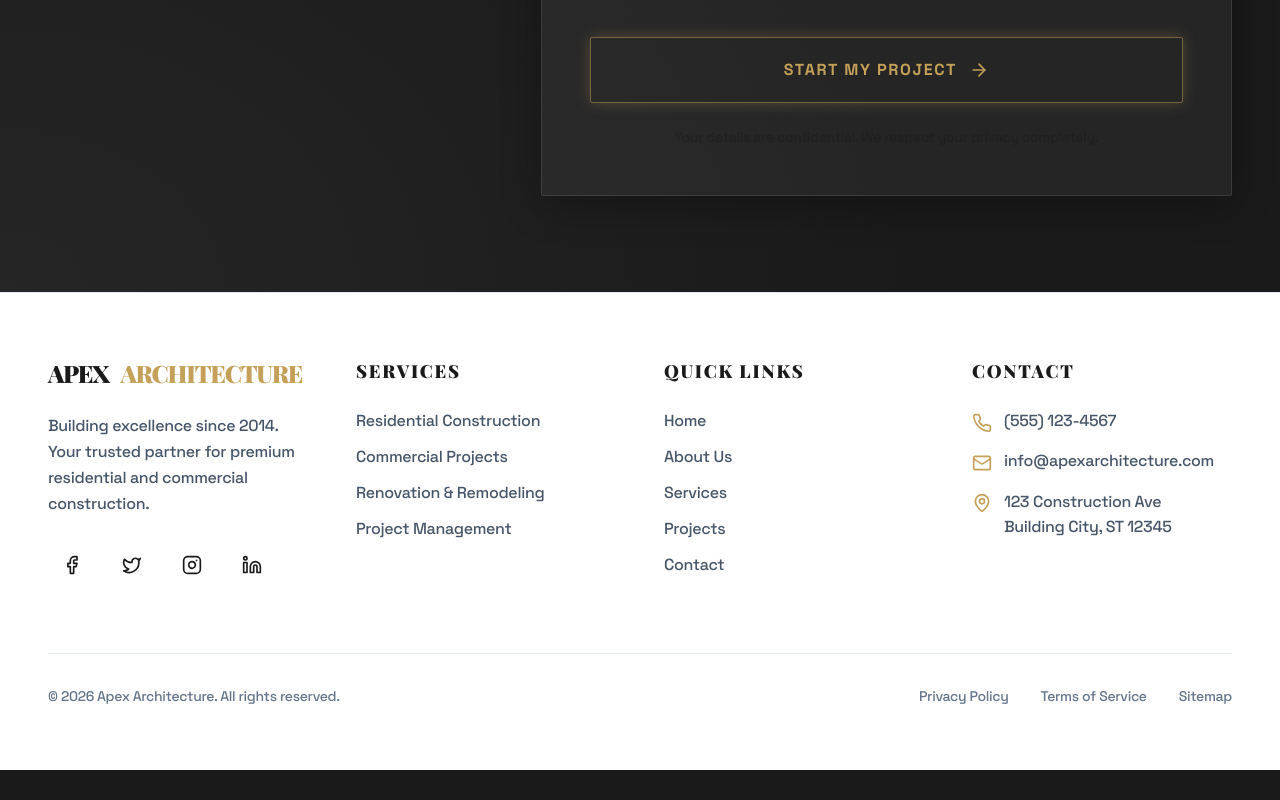
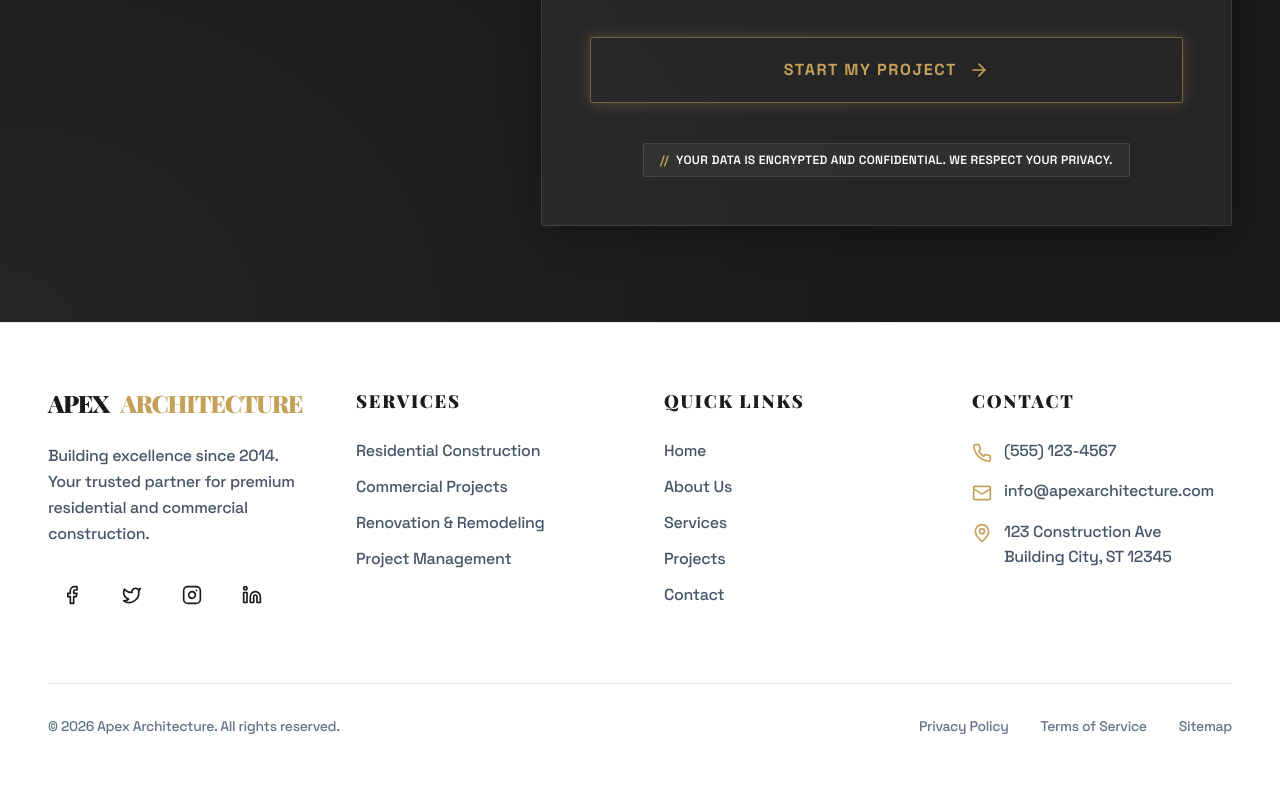
Before and after one commit to ESTEERZY/northaspect-building, a React (Vite) app: page / in a window 1280 px wide. Shown: the part 8576-9376 px from the top of the page. Before the commit the page ends 9346 px from the top, so only its background shows below. Built offline with nearby package versions, Linux system fonts and the light colour scheme.

Commit message:
fix: high-contrast privacy statement with technical shield

```diff
--- a/src/components/Contact.tsx
+++ b/src/components/Contact.tsx
@@ -157,9 +157,12 @@ const Contact = () => {
                 </button>
               </div>
 
-              <p className="text-sm text-charcoal/40 text-center font-medium">
-                Your details are confidential. We respect your privacy completely.
-              </p>
+              <div className="flex justify-center pt-4">
+                <p className="inline-flex items-center gap-2 px-4 py-2 bg-white/5 border border-white/10 rounded-[2px] text-xs font-semibold text-white tracking-wide">
+                  <span className="text-gold font-black tracking-tighter">//</span>
+                  YOUR DATA IS ENCRYPTED AND CONFIDENTIAL. WE RESPECT YOUR PRIVACY.
+                </p>
+              </div>
             </form>
           </motion.div>
         </div>
```
